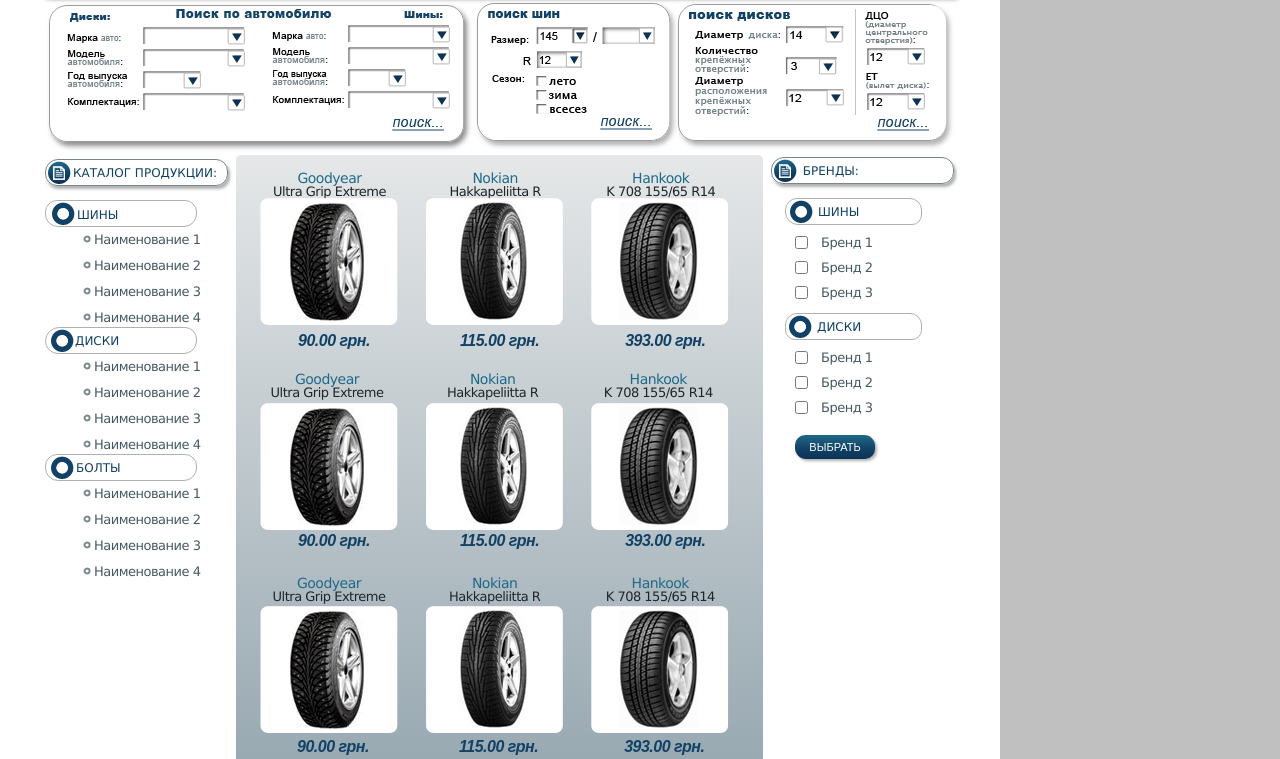
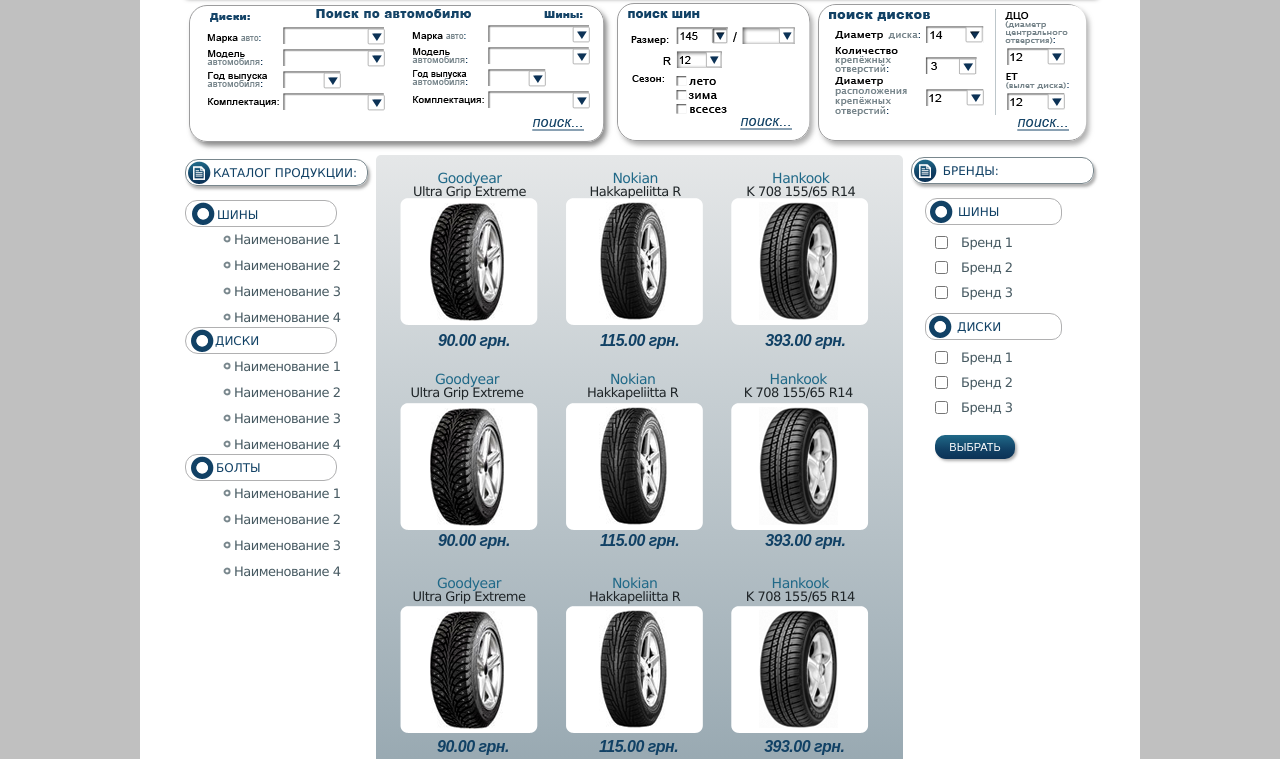
Before and after one commit to ollivver/homework, a plain HTML site: page homework6/index.html in a window 1280 px wide. Shown: the part 337-1096 px from the top of the page. Drawn offline with Linux system fonts and the light colour scheme.

Commit message:
page is aligned

```diff
--- a/homework6/css/styles.css
+++ b/homework6/css/styles.css
@@ -9,7 +9,7 @@
 #wrapper {
 	width: 1000px;
 	height: 1310px;
-	margin: 0 0; /* reference point for coordinates */
+	margin: 0 auto; /* reference point for coordinates */
 	background-color: #fff;
 }
 
```
